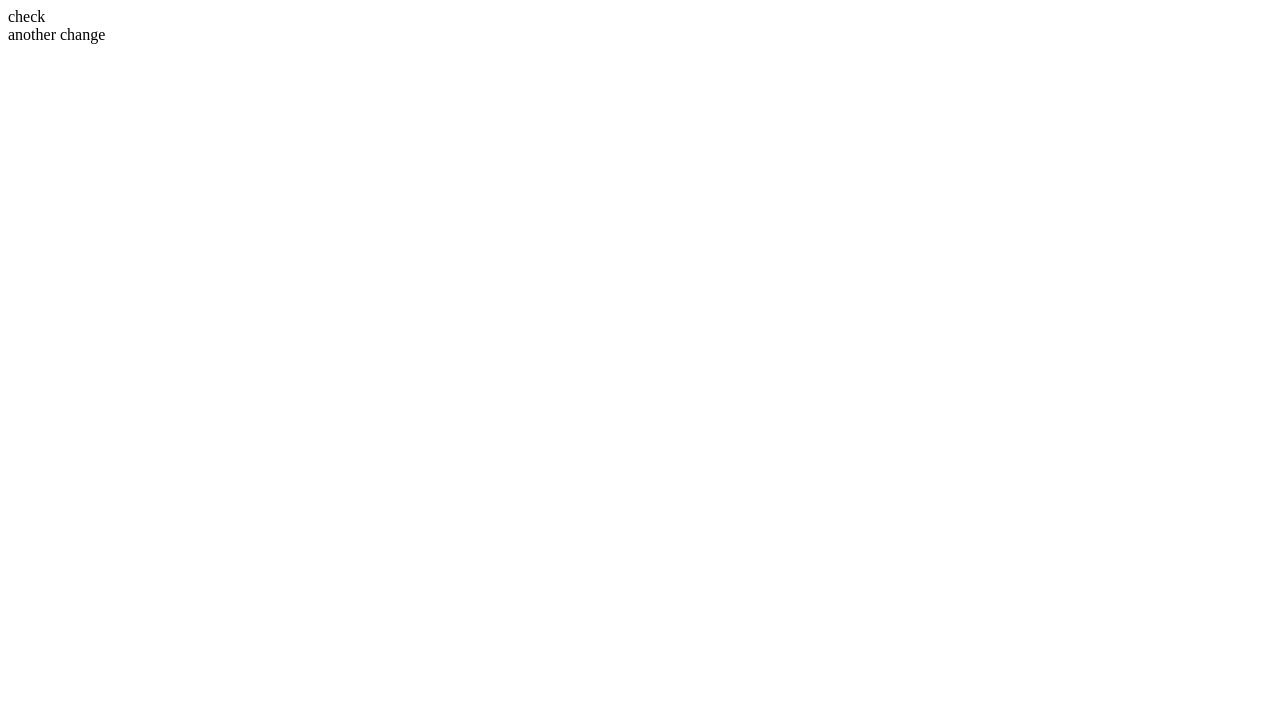
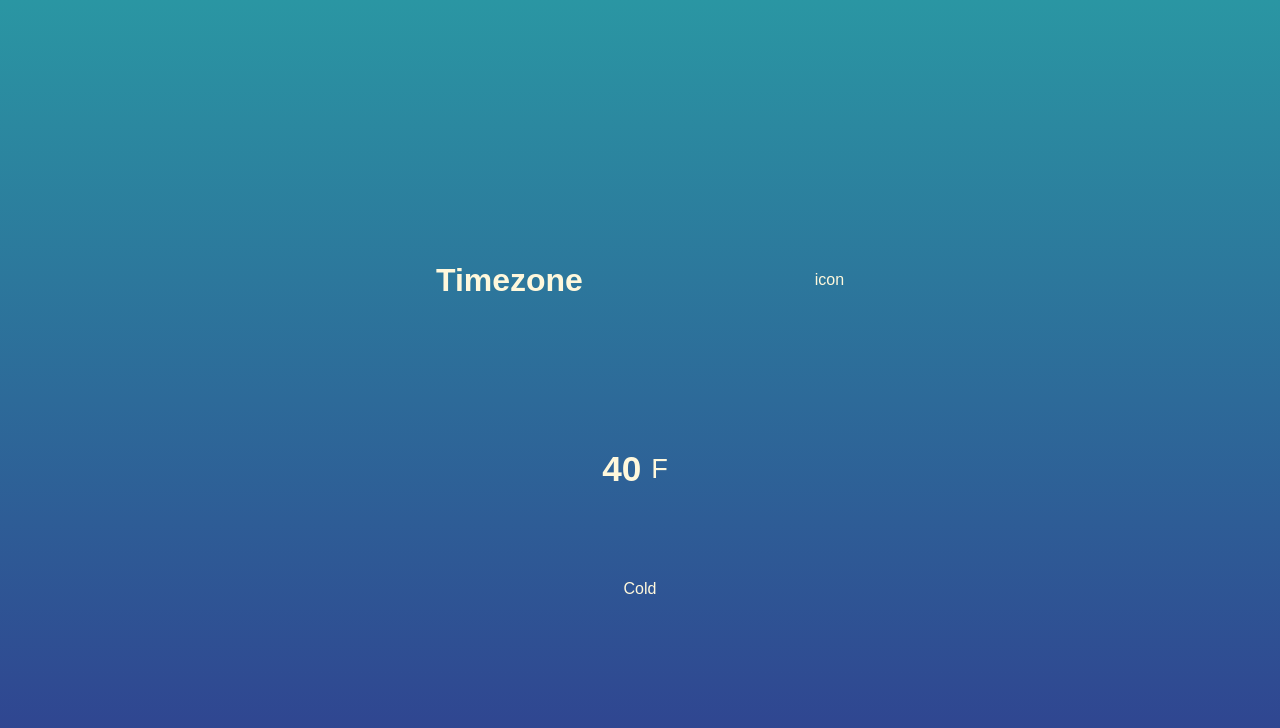
Before and after one commit to paul-ondev/weather, a plain HTML site: page index.html in a window 1280 px wide. Drawn offline with Linux system fonts and the light colour scheme.

Commit message:
first wheather commit

```diff
--- a/app.js
+++ b/app.js
@@ -0,0 +1 @@
+console.log('Here is a live server');
--- a/index.html
+++ b/index.html
@@ -4,11 +4,26 @@
     <meta charset="UTF-8">
     <meta http-equiv="X-UA-Compatible" content="IE=edge">
     <meta name="viewport" content="width=device-width, initial-scale=1.0">
-    <title>Document</title>
+    <link rel="stylesheet" href="style.css">
+    <title>Wheather</title>
 </head>
 <body>
-    <table></table>
-    <div class="block">check</div>
-    <span class="test_class">another change</span>
+
+    <div class="location">
+        <h1 class="location-timezone">Timezone</h1>
+        <p>icon</p>
+
+    </div>
+    <div class="temperature">
+        <div class="degree-section">
+            <h2 class="temperature-degree">40</h2>
+            <span>F</span>
+        </div>
+
+        <div class="temperature-description">Cold</div>
+
+    </div>
+
+    <script src="app.js"></script>
 </body>
 </html>
--- a/style.css
+++ b/style.css
@@ -1,3 +1,39 @@
+*{
+    margin: 0;
+    padding: 0;
+    box-sizing: border-box;
+}
+
 body{
-    background-color: blue;
+    height: 100vh;
+    display: flex;
+    justify-content: center;
+    flex-direction: column;
+    align-items: center;
+    background: linear-gradient( rgb(42, 150, 163), rgb(48, 62, 143));
+    font-family: sans-serif;
+    color: cornsilk;
 }
+.location,
+.temperature{
+    height: 30vh;
+    width: 50%;
+    display: flex;
+    justify-content: space-around;
+    align-items: center;
+}
+.temperature{
+    flex-direction: column;
+}
+.degree-section{
+    display: flex;
+    align-items: center;
+    cursor: pointer;
+}
+.degree-section span{
+    padding: 10px;
+    font-size: 1.7rem;
+}
+.degree-section h2{
+    font-size: 2.2rem;
+}
```
